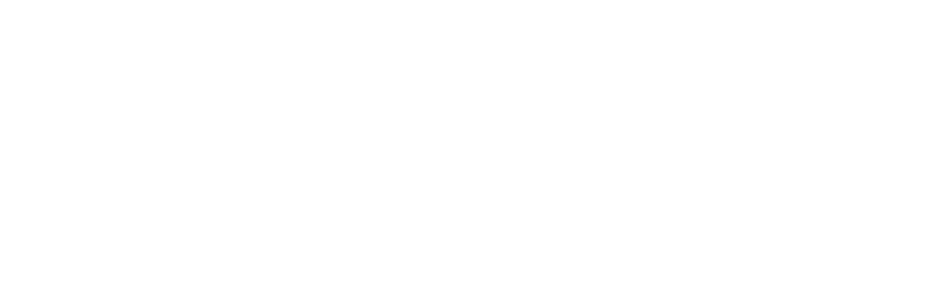
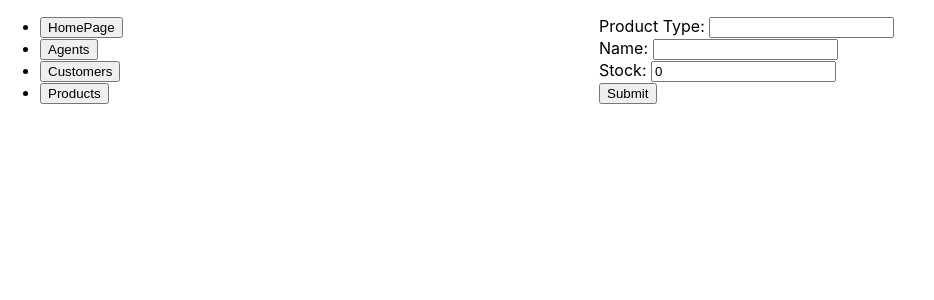
Before and after one commit to AyuPatidar/Jwell, a React (Create React App) app in the folder client/: page /products/form in a window 1280 px wide. Before the commit this address had no page. Shown: the top 300 px of the page, without its empty margins (0-934 px from the left). Built offline with nearby package versions, Linux system fonts and the light colour scheme.

Commit message:
Add Product Pages

```diff
--- a/client/src/App.tsx
+++ b/client/src/App.tsx
@@ -10,6 +10,8 @@
 import AgentsOrderForm from "./pages/AgentsOrderForm";
 import CustomersOrderForm from "./pages/CustomersOrderForm";
 import OrderPage from "./pages/OrderPage";
+import ProductsPage from "./pages/ProductsPage";
+import ProductForm from "./pages/ProductForm";
 
 const routes = [
   { path: "/", element: <HomePage /> },
@@ -21,6 +23,8 @@
   { path: "/customers/:userId/orders/form", element: <CustomersOrderForm /> },
   { path: "/user/:userId", element: <UserPage /> },
   { path: "/orders/:orderId", element: <OrderPage /> },
+  { path: "/products", element: <ProductsPage /> },
+  { path: "/products/form", element: <ProductForm /> },
 ];
 
 function App() {
--- a/client/src/components/Sidebar.tsx
+++ b/client/src/components/Sidebar.tsx
@@ -15,6 +15,9 @@
           <li>
             <button onClick={() => navigate("/customers")}>Customers</button>
           </li>
+          <li>
+            <button onClick={() => navigate("/products")}>Products</button>
+          </li>
         </ul>
       </div>
     </>
--- /dev/null
+++ b/client/src/pages/ProductForm.tsx
@@ -0,0 +1,91 @@
+import { Grid } from "@mui/material";
+import Sidebar from "../components/Sidebar";
+import { useState } from "react";
+import { API_BaseUrl } from "../constants";
+import { useNavigate } from "react-router-dom";
+import { toast } from "react-toastify";
+
+const ProductForm = () => {
+  const navigate = useNavigate();
+
+  const [productType, setProductType] = useState("");
+  const [name, setName] = useState("");
+  const [stock, setStock] = useState(0);
+
+  const handleSubmit = (e: React.FormEvent<HTMLFormElement>) => {
+    e.preventDefault();
+    fetch(`${API_BaseUrl}/products/new-product`, {
+      method: "POST",
+      headers: {
+        "Content-Type": "application/json",
+      },
+      body: JSON.stringify({
+        productType: productType,
+        name: name,
+        stock: stock,
+      }),
+    })
+      .then((res) => res.json())
+      .then((res) =>
+        res.statusCode === 201
+          ? toast("Product created successfully")
+          : toast("Product creation failed")
+      )
+      .then(() => navigate(-1));
+  };
+
+  return (
+    <>
+      <Grid container>
+        <Grid
+          item
+          md={2}
+          lg={2}
+        >
+          <Sidebar />
+        </Grid>
+        <Grid
+          item
+          display={"flex"}
+          md={10}
+          lg={10}
+          justifyContent={"center"}
+          alignItems={"center"}
+        >
+          <form onSubmit={handleSubmit}>
+            <label htmlFor="productType">Product Type: </label>
+            <input
+              type="text"
+              name="productType"
+              id="productType"
+              value={productType}
+              onChange={(e) => setProductType(e.target.value)}
+            />
+            <br />
+            <label htmlFor="name">Name: </label>
+            <input
+              type="text"
+              name="name"
+              id="name"
+              value={name}
+              onChange={(e) => setName(e.target.value)}
+            />
+            <br />
+            <label htmlFor="Stock">Stock: </label>
+            <input
+              type="text"
+              name="stock"
+              id="stock"
+              value={stock}
+              onChange={(e) => setStock(Number(e.target.value))}
+            />
+            <br />
+            <button type="submit">Submit</button>
+          </form>
+        </Grid>
+      </Grid>
+    </>
+  );
+};
+
+export default ProductForm;
--- /dev/null
+++ b/client/src/pages/ProductsPage.tsx
@@ -0,0 +1,74 @@
+import { Grid } from "@mui/material";
+import Sidebar from "../components/Sidebar";
+import { useEffect, useState } from "react";
+import { API_BaseUrl } from "../constants";
+import { IProduct } from "../interfaces/product.interface";
+import { useNavigate } from "react-router-dom";
+
+const ProductsPage = () => {
+  const navigate = useNavigate();
+
+  const [products, setProducts] = useState([]);
+
+  useEffect(() => {
+    fetch(`${API_BaseUrl}/products`)
+      .then((res) => res.json())
+      .then((res) => setProducts(res.data));
+  }, []);
+
+  return (
+    <>
+      <Grid container>
+        <Grid
+          item
+          md={2}
+          lg={2}
+        >
+          <Sidebar />
+        </Grid>
+        <Grid
+          container
+          item
+          display={"flex"}
+          md={10}
+          lg={10}
+          justifyContent={"center"}
+          alignItems={"center"}
+          direction={"column"}
+        >
+          <Grid
+            item
+            m={2}
+          >
+            <button onClick={() => navigate("/products/form")}>
+              Add Product
+            </button>
+          </Grid>
+          <Grid item>
+            <table
+              cellPadding={10}
+              border={1}
+            >
+              <thead>
+                <th>Type</th>
+                <th>Name</th>
+                <th>Stock(gm/units)</th>
+              </thead>
+              <tbody>
+                {products.map((product: IProduct) => (
+                  <tr key={product._id}>
+                    <td>{product.productType}</td>
+                    <td>{product.name}</td>
+                    <td>{product.stock}</td>
+                  </tr>
+                ))}
+              </tbody>
+            </table>
+          </Grid>
+        </Grid>
+      </Grid>
+    </>
+  );
+};
+
+export default ProductsPage;
```
Also changed, not shown: client/src/interfaces/product.interface.ts (added, +9 -0 lines).
